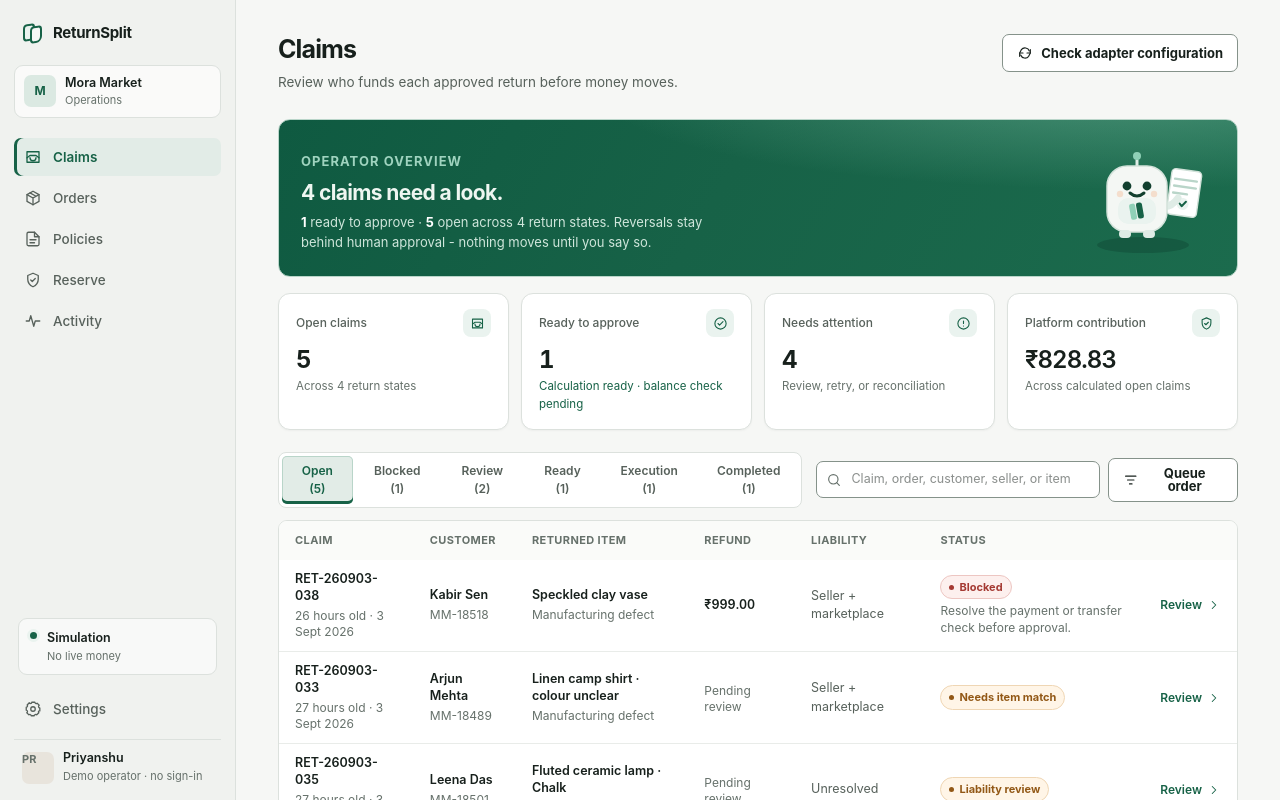
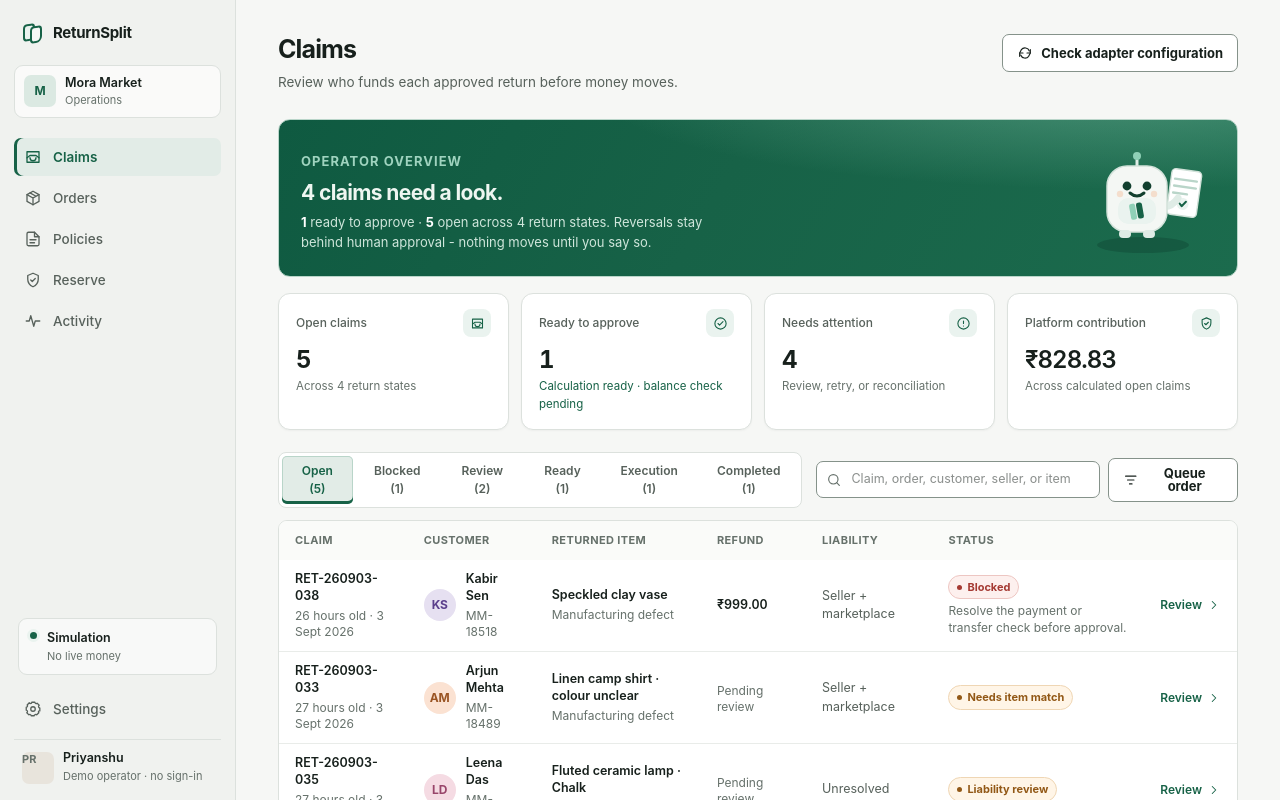
Before and after one commit to codebanditssss/ReturnSplit-Razorpay-Buildathon, a Next.js app: page /claims in a window 1280 px wide. Shown: the top 800 px of the page. Built offline with nearby package versions, Linux system fonts and the light colour scheme.

Commit message:
dashboard: seller/customer avatars in claims table (OneClient row-avatar pattern)

```diff
--- a/src/app/globals.css
+++ b/src/app/globals.css
@@ -203,6 +203,8 @@ button { color: inherit; }
 .data-table tr:last-child td, .data-table tr:last-child th { border-bottom: 0; }
 .data-table tbody tr { transition: background .14s; }
 .data-table tbody tr:hover { background: #fafbf9; }
+.cust-identity { display: flex; align-items: center; gap: 10px; min-width: 0; }
+.cust-identity-copy { min-width: 0; }
 .table-primary { display: block; color: var(--text); font-weight: 620; line-height: 1.35; }
 .table-secondary { display: block; margin-top: 3px; color: var(--text-tertiary); font-size: 12px; line-height: 1.35; }
 .operation-state { display: grid; justify-items: start; gap: 4px; }
--- /dev/null
+++ b/src/components/avatar.tsx
@@ -0,0 +1,41 @@
+/* OneClient-style initial avatar: circular, deterministic tint per name. */
+const PALETTE: ReadonlyArray<readonly [string, string]> = [
+  ["#dbe9e2", "#176247"], // green
+  ["#e6e0f1", "#5b3f8c"], // violet
+  ["#fbe2d2", "#9a5423"], // amber
+  ["#d8e6f1", "#315f84"], // blue
+  ["#f5dbe3", "#98456a"], // rose
+  ["#e3ecd3", "#4f6b2a"], // olive
+  ["#f9e6c9", "#8a6414"], // gold
+];
+
+function initialsOf(name: string): string {
+  const parts = name.trim().split(/\s+/).filter(Boolean);
+  if (parts.length === 0) return "?";
+  if (parts.length === 1) return parts[0]!.slice(0, 2).toUpperCase();
+  return (parts[0]![0]! + parts[parts.length - 1]![0]!).toUpperCase();
+}
+
+function tintOf(name: string): readonly [string, string] {
+  let hash = 0;
+  for (let i = 0; i < name.length; i += 1) hash = (hash * 31 + name.charCodeAt(i)) >>> 0;
+  return PALETTE[hash % PALETTE.length]!;
+}
+
+export function Avatar({ name, size = 30 }: { name: string; size?: number }) {
+  const [bg, fg] = tintOf(name);
+  return (
+    <span
+      aria-hidden="true"
+      style={{
+        display: "grid", placeItems: "center", flex: "0 0 auto",
+        width: size, height: size, borderRadius: "50%",
+        background: bg, color: fg,
+        fontSize: Math.round(size * 0.38), fontWeight: 720, letterSpacing: "-.01em",
+        fontVariantNumeric: "normal",
+      }}
+    >
+      {initialsOf(name)}
+    </span>
+  );
+}
--- a/src/components/claims-table.tsx
+++ b/src/components/claims-table.tsx
@@ -4,6 +4,7 @@ import Link from "next/link";
 import { useMemo, useState } from "react";
 import { claimOperationPresentation, type ClaimOperationKind } from "@/lib/claim-operation-presentation";
 import type { ClaimExecutionSummary, ClaimStatus, ISODateTime, LiabilityParty, Paise } from "@/lib/types";
+import { Avatar } from "./avatar";
 import { Icon } from "./icons";
 import { Money, StatusPill } from "./ui";
 
@@ -106,7 +107,7 @@ export function ClaimsTable({ claims, providerLabel, asOf }: { claims: readonly
               const operation = claimOperationPresentation(claim);
               return <tr key={claim.id}>
                 <th scope="row" className="claim-cell"><span className="table-primary">{claim.reference}</span><time className="table-secondary" dateTime={claim.submittedAt} title={`Age calculated as of ${formatDateTime(asOf)}`}>{formatAge(claim.submittedAt, asOf)} · {formatDate(claim.submittedAt)}</time></th>
-                <td className="customer-cell"><span className="table-primary">{claim.customerName}</span><span className="table-secondary">{claim.orderId}</span></td>
+                <td className="customer-cell"><div className="cust-identity"><Avatar name={claim.customerName} size={32} /><div className="cust-identity-copy"><span className="table-primary">{claim.customerName}</span><span className="table-secondary">{claim.orderId}</span></div></div></td>
                 <td className="item-cell"><span className="table-primary">{claim.itemSummary}</span><span className="table-secondary">{claim.reasonLabel}</span></td>
                 <td className="refund-cell" data-label="Refund">{typeof claim.amountPaise === "number" ? <Money paise={claim.amountPaise} /> : <span className="table-secondary">Pending review</span>}</td>
                 <td className="liability-cell" data-label="Funding">{liabilityLabel(claim.liability)}</td>
```
